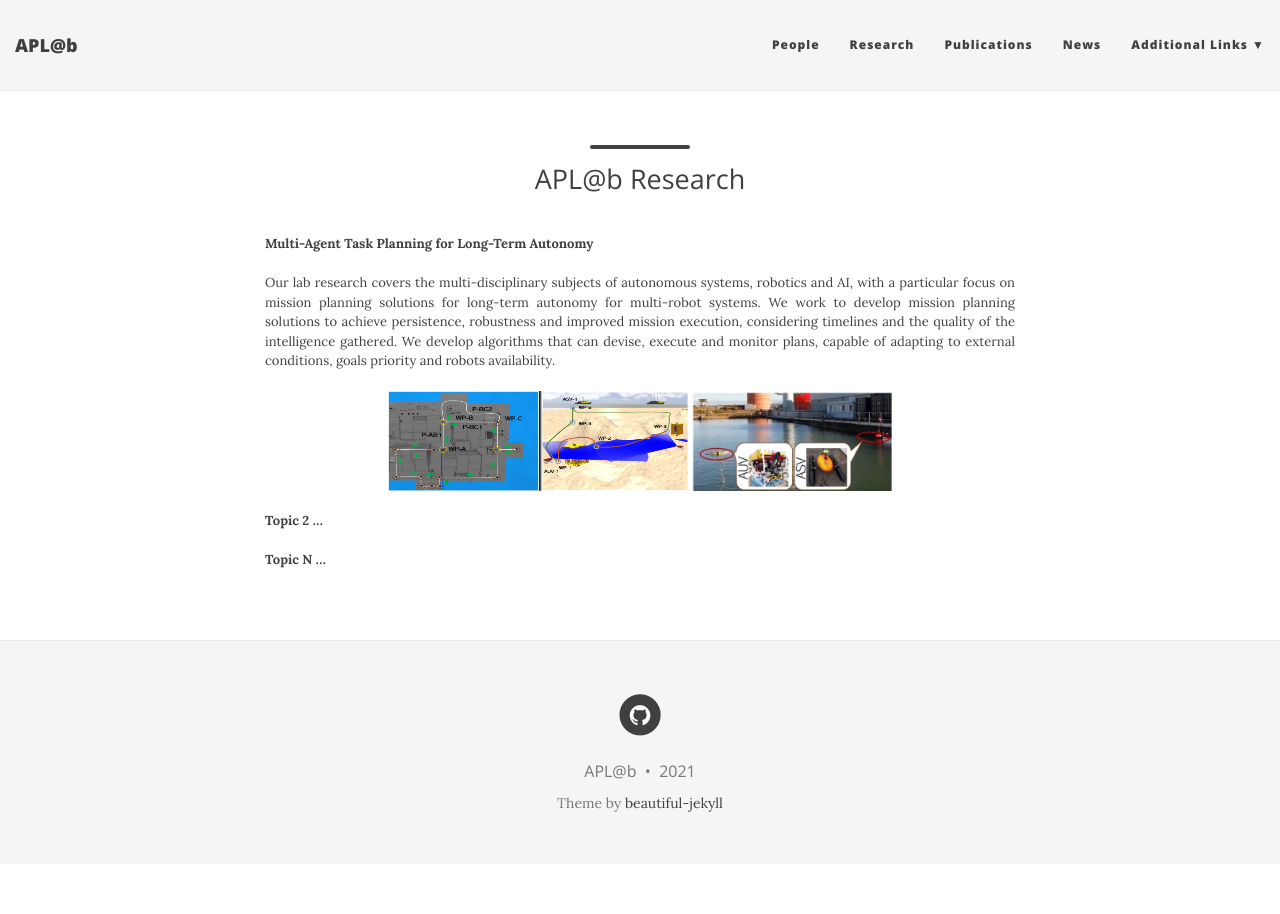
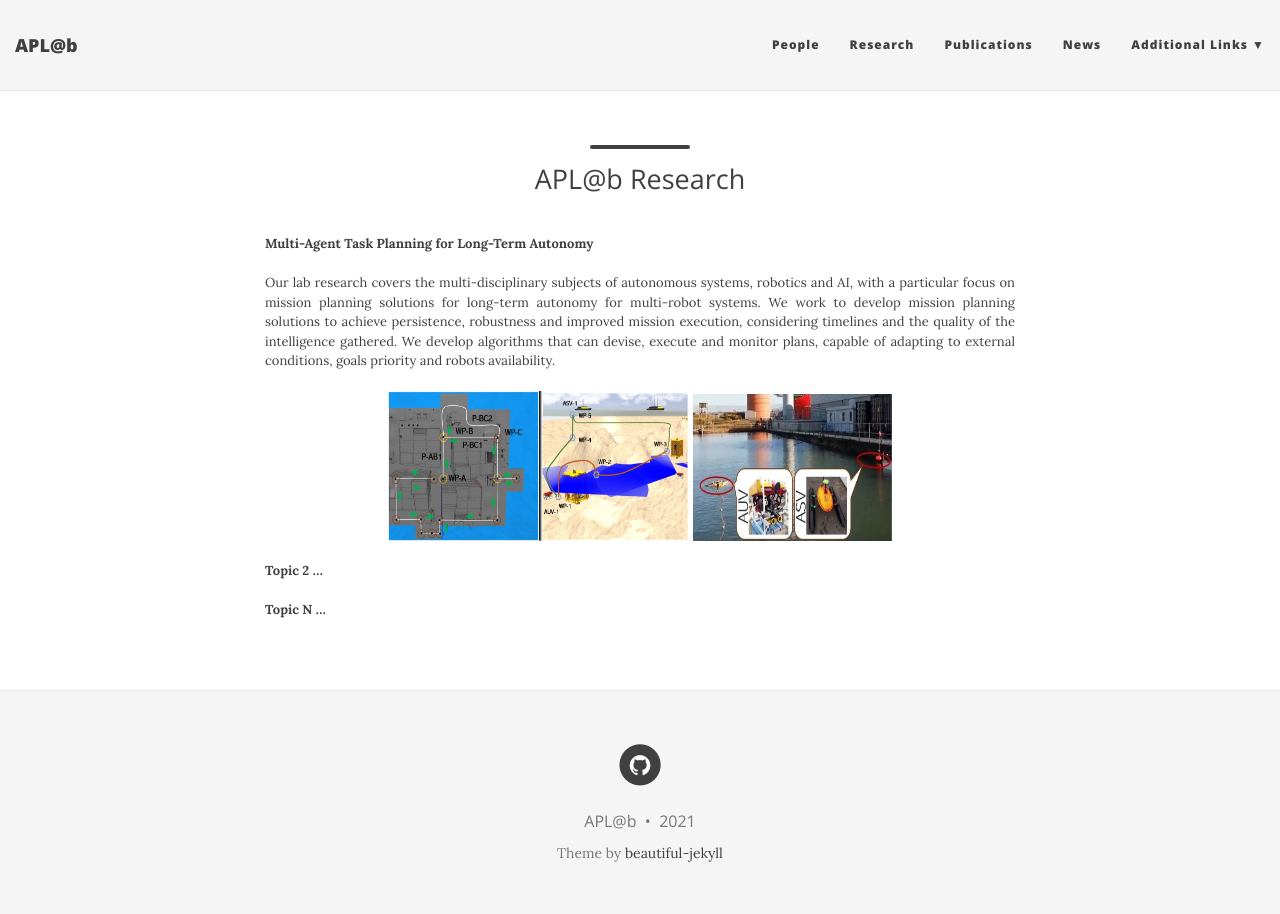
Before and after one commit to aplab2020/aplab2020.github.io, a Jekyll site: the page built from research.md, in a window 1280 px wide. Built offline with Jekyll 4.4.1, drawn with Linux system fonts in a browser that asks for light colours; nearby versions of some CDN libraries.

Commit message:
Update research.md

```diff
--- a/research.md
+++ b/research.md
@@ -11,7 +11,7 @@
 Our lab research covers the multi-disciplinary subjects of autonomous systems, robotics and AI, with a particular focus on mission planning solutions for long-term autonomy for multi-robot systems. We work to develop mission planning solutions  to achieve persistence, robustness and improved mission execution, considering timelines and the quality of the intelligence gathered. We develop algorithms that can devise, execute and monitor plans, capable of adapting to external conditions, goals priority and robots availability.
 </p>
 
-<p align="center"> <img src="/img/topic1.jpg" align="center" width="300" height="100">  <img src="/img/topic12.jpg" align="center" width="200" height="100"></p>
+<p align="center"> <img src="/img/topic1.jpg" align="center" width="300" height="150">  <img src="/img/topic12.jpg" align="center" width="200" height="150"></p>
 
 **Topic 2 ...**
 
```
